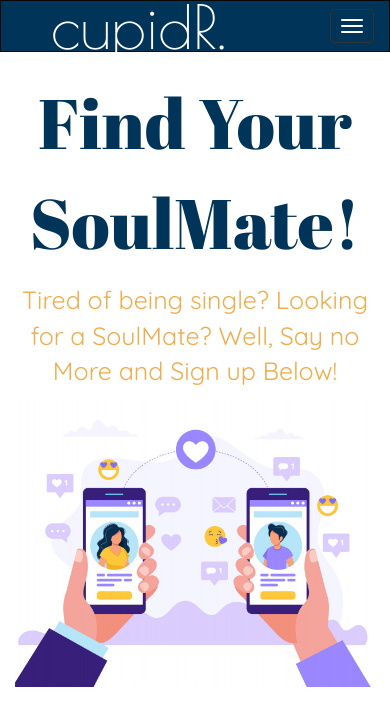
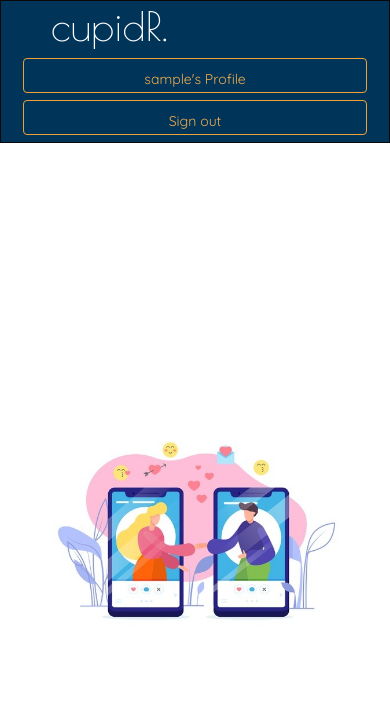
Before and after one commit to Gichimu/cupidr-dating-app, a Flask app: page / in a window 390 px wide. Shown: the top 726 px of the page. Run offline with Flask 2, Linux system fonts and the light colour scheme; the visitor is signed in with stand-in values (Sample User, id 1); data comes from the database, SQL or seed files in the repository; some libraries are stand-ins or nearby versions.

Commit message:
Navbar Sorting and Image responsiveness

```diff
--- a/app/static/styles.css
+++ b/app/static/styles.css
@@ -1,11 +1,7 @@
 .navbar{
   background-color: #003459;
 }
-/*moves the navbar padding on the right
-.rightnav{
-  padding-right: 50px;
-}
-styles the signup button*/
+
 .signupbtn{
   display: flex;
   justify-content: center;
@@ -18,8 +14,7 @@ styles the signup button*/
 }
 body{
   background-color: #FFFFFF;
-  /*background-image: url(https://image.freepik.com/free-vector/people-leaning-phone-while-chatting-concept-illustration_52683-23817.jpg);*/
-  /*background-size: cover;*/
+
 }
 
 .imageone{
@@ -29,6 +24,14 @@ body{
   margin-left: auto;
   margin-right: auto;
 
+}
+.imagetwo{
+  padding-top: 250px;
+  height: auto;
+  max-width: 100%;
+  display: block;
+  margin-left: auto;
+  margin-right: auto;
 }
 
 
--- a/app/templates/auth/login.html
+++ b/app/templates/auth/login.html
@@ -4,6 +4,6 @@
 <div class="container">
   {{ wtf.quick_form(login_form) }}
 
-  <p>Don't have an account? <a href="{{url_for('auth.register')}}"></a>Sign up here</p>
+  <p>Don't have an account? <a href="{{url_for('auth.register')}}">Sign up here</a></p>
 </div>
 {% endblock %}
--- a/app/templates/index.html
+++ b/app/templates/index.html
@@ -2,15 +2,24 @@
 
 <!-- Content block -->
 {% block content %}
+{% if current_user.is_authenticated %}
+<div class="container" style"background-color:#B3B6B7;">
+  <div class="col-md">
+    <!--<p class="text-left" style="padding-left:25px; padding-top:20px; color:black; font-size:45px; font-family: 'Abril Fatface', cursive;">Look for Your <span style="color:red;">Match!</span></p>-->
+    <img class="img-fluid imagetwo" style="" src="static/assets/images/img1.jpg"></img>
+  </div>
+</div>
+
+{% else %}
 <div class="container">
   <div class="col">
     <div class="col-md">
-    <p class="text-center" style="color:#003459; font-size:70px; font-family: 'Abril Fatface', cursive;">Find Your SoulMate!</p>
-    <p class="text-center" style="color:#f0ad4e; font-family: 'Quicksand', sans-serif; font-size:25px;">Tired of being single? Looking for a SoulMate? Well, Say no More and Sign up Below! </p>
+    <p class="text-center" style="color:#003459; font-size:55px; font-family: 'Abril Fatface', cursive;">Find Your <span style="color:#f0ad4e;">SoulMate!</span></p>
+    <p class="text-center" style="color:#f0ad4e; font-family: 'Quicksand', sans-serif; font-size:20px;">Tired of being single? Looking for a SoulMate? Well, Say no More and Sign up Below! </p>
     {% if current_user.is_authenticated %}
 
     {% else %}
-    <a class="btn btn-warning kuku" role="button" style="font-family: 'Quicksand', sans-serif; height:40px; padding-top:10px; color:#003459; font-size:16px;" href="{{url_for('auth.register')}}">Sign Up Here</a>
+    <a class="btn btn-warning signupbtn" role="button" style="font-family: 'Quicksand', sans-serif; height:40px; padding-top:10px; color:#003459; font-size:16px;" href="{{url_for('auth.register')}}">Sign Up Here</a>
     {% endif %}
     </div>
     <div class="col-md">
@@ -18,4 +27,5 @@
     </div>
 </div>
 </div>
+{% endif %}
 {% endblock%}
--- a/app/templates/navbar.html
+++ b/app/templates/navbar.html
@@ -1,31 +1,21 @@
 <div class="navbar navbar-inverse" role="navigation">
   <div class="container-fluid">
     <div class="navbar-header">
-      <button type="button" class="navbar-toggle" data-toggle="collapse" data-target=".navbar-collapse">
-        <span class="sr-only">Toggle navigation</span>
-        <span class="icon-bar"></span>
-        <span class="icon-bar"></span>
-        <span class="icon-bar"></span>
-      </button>
-      <a class="navbar-brand brand" style="font-size: 60px; color: #FFFFFF; font-family: 'Poiret One', cursive;"
-        href="/"> cupidR. </a>
+      <a class="navbar-brand brand" style="font-size: 40px; color: #FFFFFF; font-family: 'Poiret One', cursive;"href="/"> cupidR. </a>
     </div>
-    <div class="navbar-collapse collapse kiki">
-      <ul class="nav navbar-nav navbar-right">
+    <div class="navbar-right">
+      <ul class="nav navbar-right">
 
         {% if current_user.is_authenticated %}
         <li><a class="btn btn-warning btn-outline" role="button"
-          style="font-family: 'Quicksand', sans-serif; height:40px; padding-top:10px;  color:#f0ad4e; font-size:16px;"
-          href="/">{{current_user.username}}</a></li>
+          style="font-family: 'Quicksand', sans-serif;   color:#f0ad4e; font-size:14px;"
+          href="/">{{current_user.username}}'s Profile</a></li>
         <li><a class="btn btn-warning btn-outline" role="button"
-            style="font-family: 'Quicksand', sans-serif; height:40px; padding-top:10px; color:#f0ad4e; font-size:16px;"
-            href="/">Profile</a></li>
-        <li><a class="btn btn-warning btn-outline" role="button"
-            style="font-family: 'Quicksand', sans-serif; height:40px; padding-top:10px;  color:#f0ad4e; font-size:16px;"
+            style="font-family: 'Quicksand', sans-serif;   color:#f0ad4e; font-size:14px;"
             href="{{url_for('auth.logout')}}">Sign out</a></li>
         {% else %}
         <li><a class="btn btn-warning btn-outline" role="button"
-          style="font-family: 'Quicksand', sans-serif; height:40px; padding-top:10px;  color:#f0ad4e; font-size:16px;"
+          style="font-family: 'Quicksand', sans-serif;   color:#f0ad4e; font-size:14px;"
           href="{{url_for('auth.login')}}">Log in</a></li>
         </li><br>
         {% endif %}
--- a/config.py
+++ b/config.py
@@ -5,7 +5,7 @@ class Config:
     General configuration parent class
     '''
     SECRET_KEY = os.environ.get('SECRET_KEY')
-    SQLALCHEMY_DATABASE_URI = 'postgresql+psycopg2://victor:12345@localhost/cupidr'
+    SQLALCHEMY_DATABASE_URI = 'postgresql+psycopg2://jobmusembi:musembijob@localhost/cupidr'
     SQLALCHEMY_TRACK_MODIFICATIONS = True
 
 class ProdConfig(Config):
```
Also changed, not shown: app/static/assets/images/img4.jpg, app/static/assets/images/img6.jpg.
